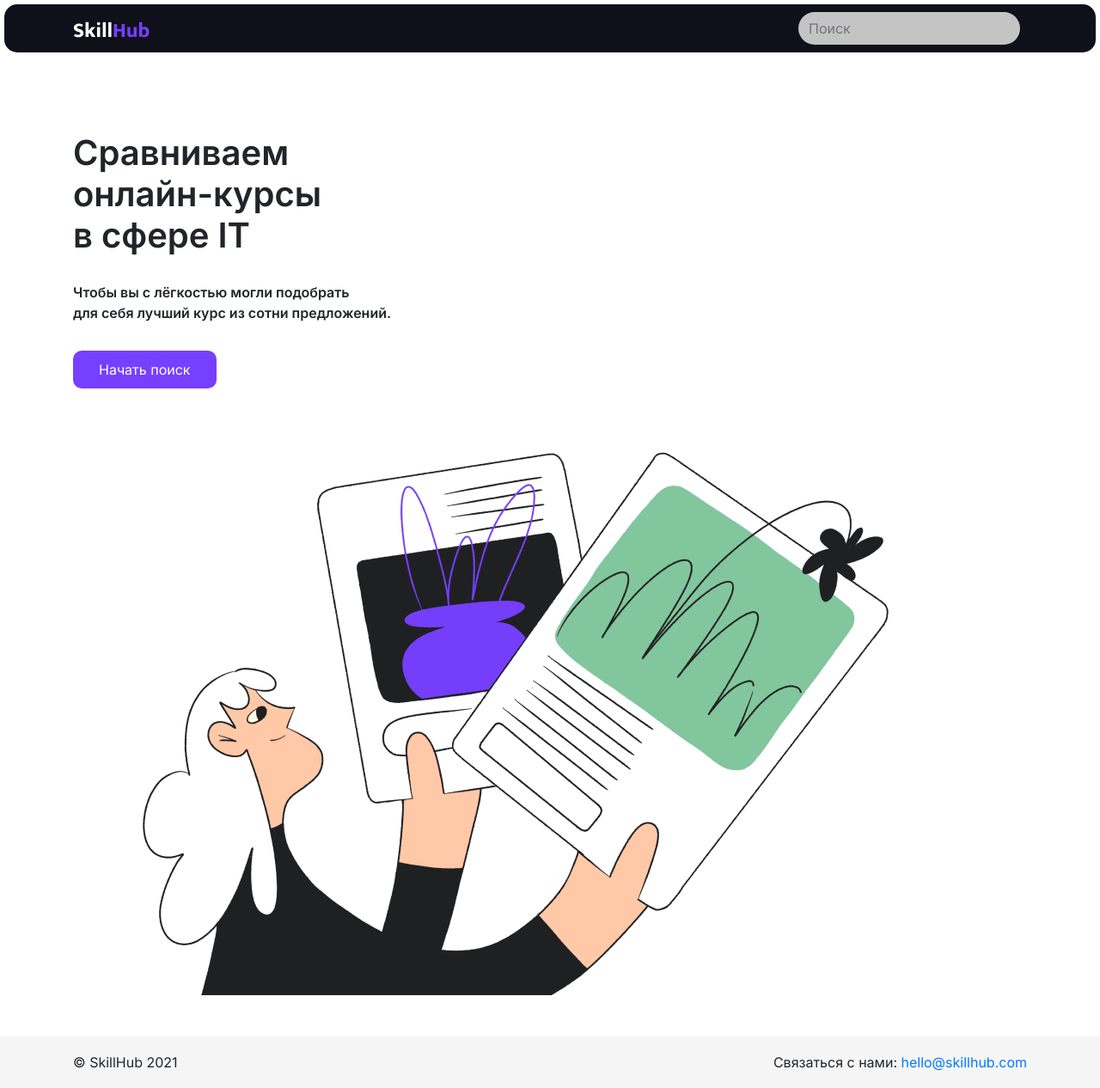
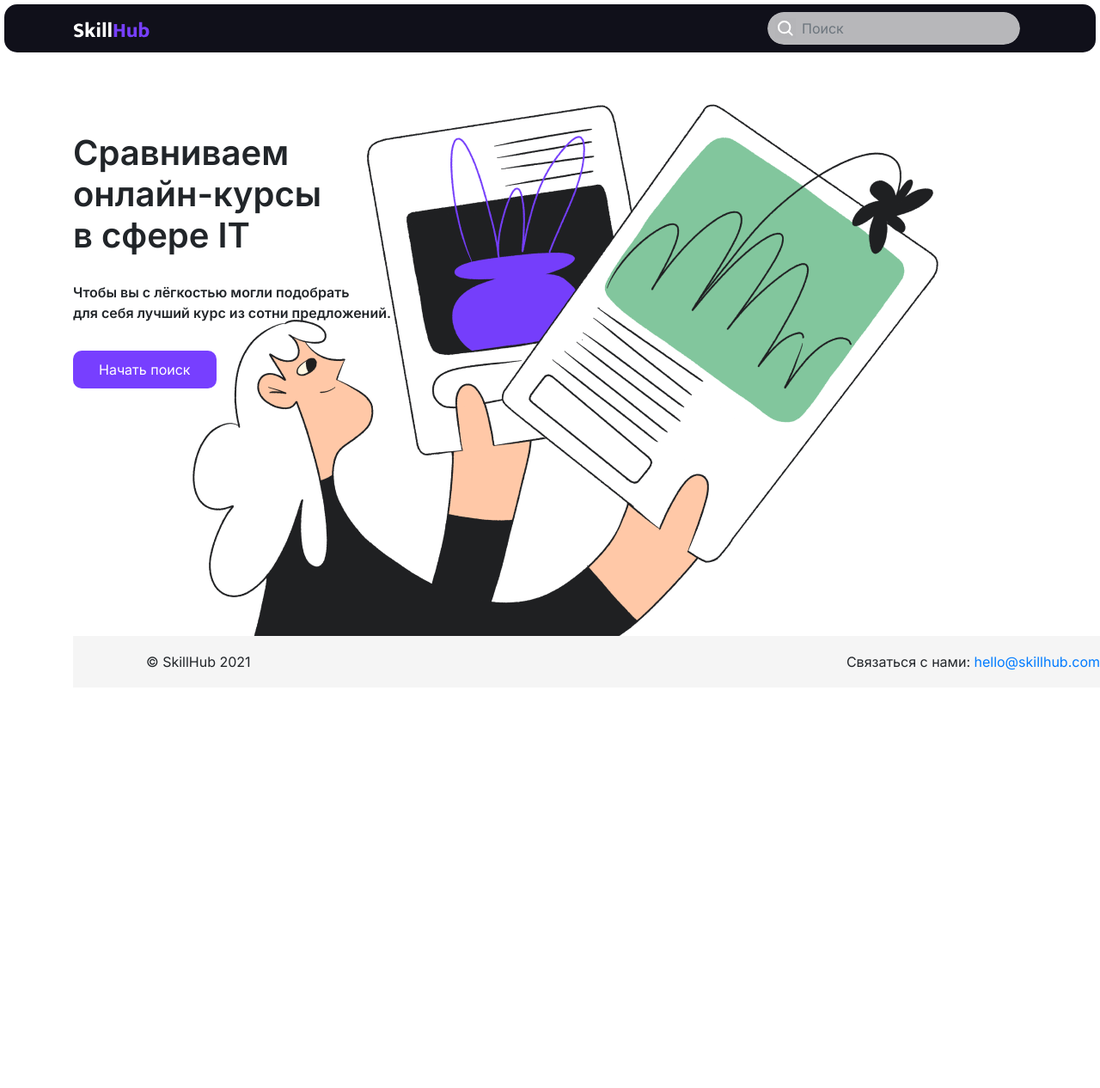
Before and after one commit to khoshov/skillhub, a Django app: page / in a window 1280 px wide; the page is wider, and only the part inside the window is pictured. Shown: that part at 86% size. After the commit the page ends 780 px from the top of that part, so only its background shows below. Run offline with Django 3.2, Linux system fonts and the light colour scheme; data that the repository does not hold is empty; some libraries are stand-ins or nearby versions.

Commit message:
еще правки

```diff
--- a/apps/core/static/core/css/style.css
+++ b/apps/core/static/core/css/style.css
@@ -23,6 +23,11 @@
 body {
     margin-bottom: 60px;
 	 font-family: 'Inter', sans-serif !important;
+	 background-image: url(../img/main-image.png);
+	 background-repeat: no-repeat;
+	 background-position-x: center;
+	 background-position-y: center;
+	 overflow: hidden;
 }
 
 
@@ -60,7 +65,6 @@
 #main-content h1 {
 	font-weight: bold;
 	margin-top: 40px;
-
 }
 
 #main-content p {
@@ -76,13 +80,22 @@
 }
 
 .form-control {
-	background-color: #C4C4C4;
+	background-color: #B7B7BA;
 	border-radius: 72px;
 	border: none;
+	background-color: none;
+	background-image: url('../img/search.svg');
+	background-position: 9px 7px;
+	background-repeat: no-repeat;
+	padding: 12px 20px 12px 40px;
 }
 
 .mr-auto {
 	margin: 0 auto;
+}
+
+.collapse {
+	position: relative;
 }
 
 .nav-item {
@@ -92,3 +105,12 @@
 .nav-item:last-child {
 	padding-right: 0px;
 }
+
+.link-active:after {
+	content: "";
+	display: block;
+	position: absolute; !important
+	height: 2px;
+	background: #773FFF;
+	bottom: 10px;
+}
--- a/templates/index.html
+++ b/templates/index.html
@@ -6,7 +6,5 @@
       <h1>Сравниваем <br> онлайн-курсы <br> в сфере IT</h1>
       <p>Чтобы&nbsp;вы с&nbsp;лёгкостью могли подобрать <br> для себя лучший курс из&nbsp;сотни предложений.</p>
       <a href="{% url 'courses:list' %}" class="btn btn-primary mt-3 main-button">Начать поиск</a>
-		<img src="../apps/core/static/core/img/main-image.png" alt="">
-    </div>
   </div>
 {% endblock content %}
```
Also changed, not shown: apps/core/static/core/img/search.svg (added).
